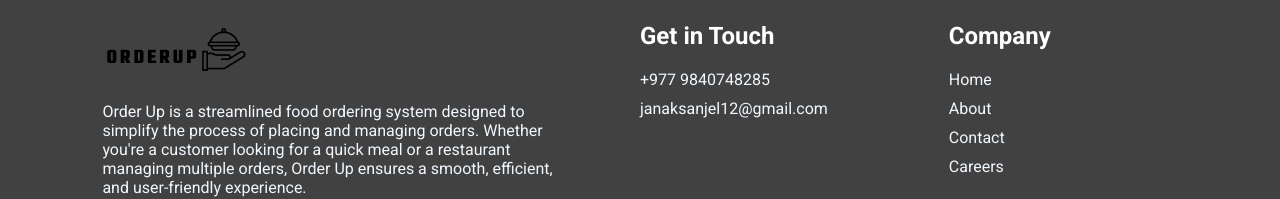
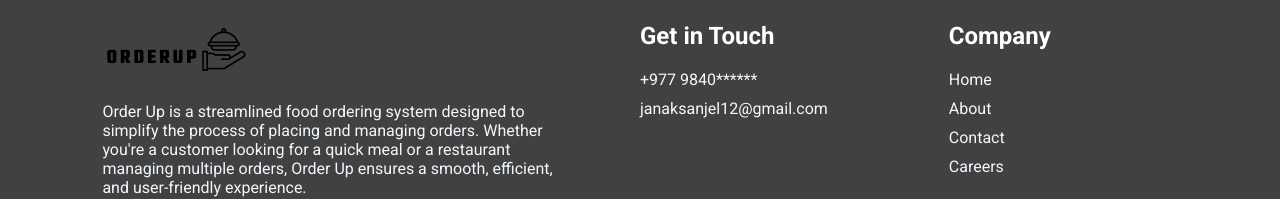
Before and after one commit to janaksanjel/OrderUp, a React (Vite) app: page /profile in a window 1280 px wide. Shown: the part 271-470 px from the top of the page. Built offline with nearby package versions, Linux system fonts and the light colour scheme; no server answers.

Commit message:
Update Footer.jsx

```diff
--- a/src/Components/Footer/Footer.jsx
+++ b/src/Components/Footer/Footer.jsx
@@ -22,7 +22,7 @@ function Footer() {
         <div className="footer-content-center">
           <h2>Get in Touch</h2>
           <ul>
-            <li>+977 9840748285</li>
+            <li>+977 9840******</li>
             <li>janaksanjel12@gmail.com</li>
           </ul>
         </div>
```
